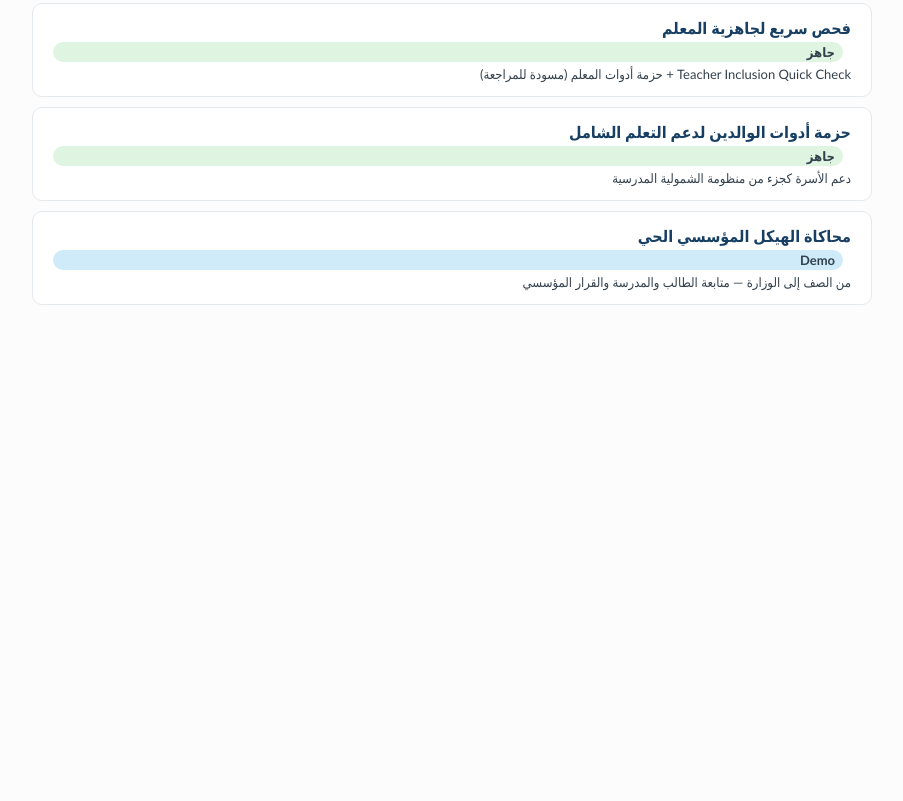
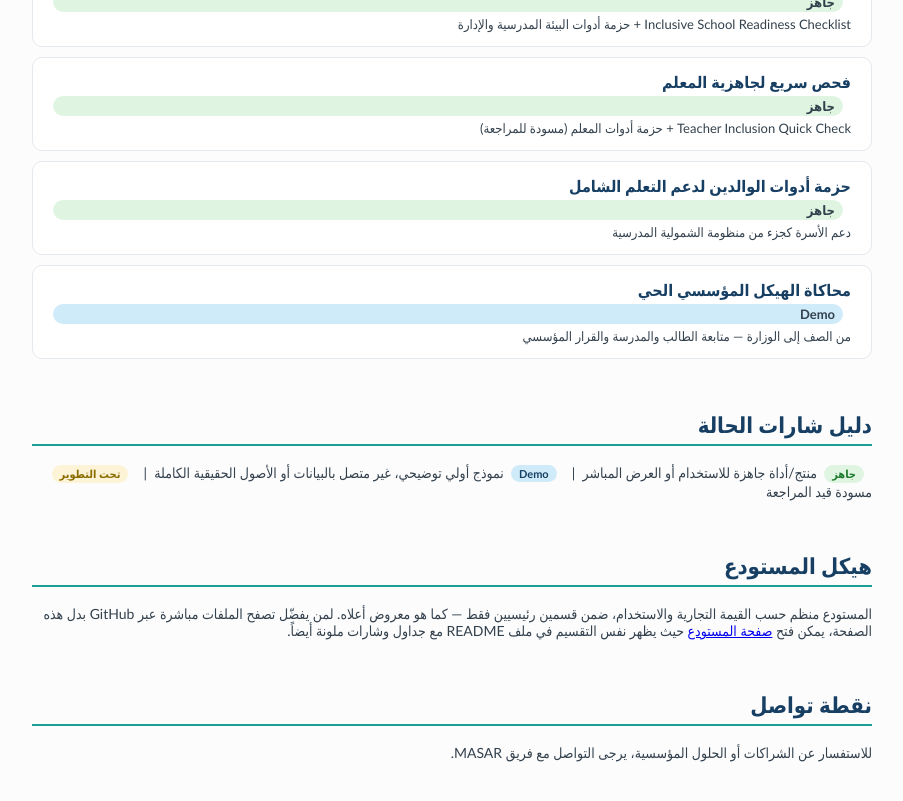
Before and after one commit to drabeer66/Masar-, a plain HTML site: page index.html in a window 1280 px wide. Shown: the part 1709-2510 px from the top of the page, without its empty margins (188-1091 px from the left). Before the commit the page ends 2064 px from the top, so only its background shows below. Drawn offline with Linux system fonts and the light colour scheme.

Commit message:
دمج محتوى README (دليل الشارات، هيكل المستودع، نقطة التواصل، ملاحظة الدورات) داخل الصفحة الرئيسية التفاعلية

```diff
--- a/index.html
+++ b/index.html
@@ -70,6 +70,7 @@
   <div class="flow">مسار الحل المدرسي الكامل:&nbsp;&nbsp; جاهزية المدرسة ← دعم المعلم ← دعم الطالب ← المهارات ← الخطة الفردية ← الإجراء ← المتابعة ← القرار</div>
 
   <h3>🏫 حزمة المدرسة الدامجة (التعليم الشامل) — MASAR Inclusive School Package</h3>
+  <p class="section-intro">ملاحظة تنظيمية: الدورات التدريبية لا تُعرض كقسم مستقل — بل تندرج كأول مكوّن (01_Courses) داخل حزمة المدرسة الدامجة، لأنها جزء من مسار الحل المدرسي المتكامل أعلاه وليست منتجاً قائماً بذاته.</p>
 
   <a class="card" href="02_MASAR_SCHOOL_SOLUTIONS/Inclusive_School_Package/01_Courses/Course_01_Inclusive_Education/course01.html">
     <b>الدورات التدريبية: ١ — التعليم الشامل</b><span class="badge ready">جاهز</span>
@@ -108,5 +109,16 @@
     <span>من الصف إلى الوزارة — متابعة الطالب والمدرسة والقرار المؤسسي</span>
   </a>
 
+  <h2>دليل شارات الحالة</h2>
+  <p class="section-intro"><span class="badge ready">جاهز</span>&nbsp; منتج/أداة جاهزة للاستخدام أو العرض المباشر &nbsp;|&nbsp;
+  <span class="badge demo">Demo</span>&nbsp; نموذج أولي توضيحي، غير متصل بالبيانات أو الأصول الحقيقية الكاملة &nbsp;|&nbsp;
+  <span class="badge dev">تحت التطوير</span>&nbsp; مسودة قيد المراجعة</p>
+
+  <h2>هيكل المستودع</h2>
+  <p class="section-intro">المستودع منظم حسب القيمة التجارية والاستخدام، ضمن قسمين رئيسيين فقط — كما هو معروض أعلاه. لمن يفضّل تصفح الملفات مباشرة عبر GitHub بدل هذه الصفحة، يمكن فتح <a href="https://github.com/drabeer66/Masar-" target="_blank">صفحة المستودع</a> حيث يظهر نفس التقسيم في ملف README مع جداول وشارات ملونة أيضاً.</p>
+
+  <h2>نقطة تواصل</h2>
+  <p class="section-intro">للاستفسار عن الشراكات أو الحلول المؤسسية، يرجى التواصل مع فريق MASAR.</p>
+
 </body>
 </html>
```
